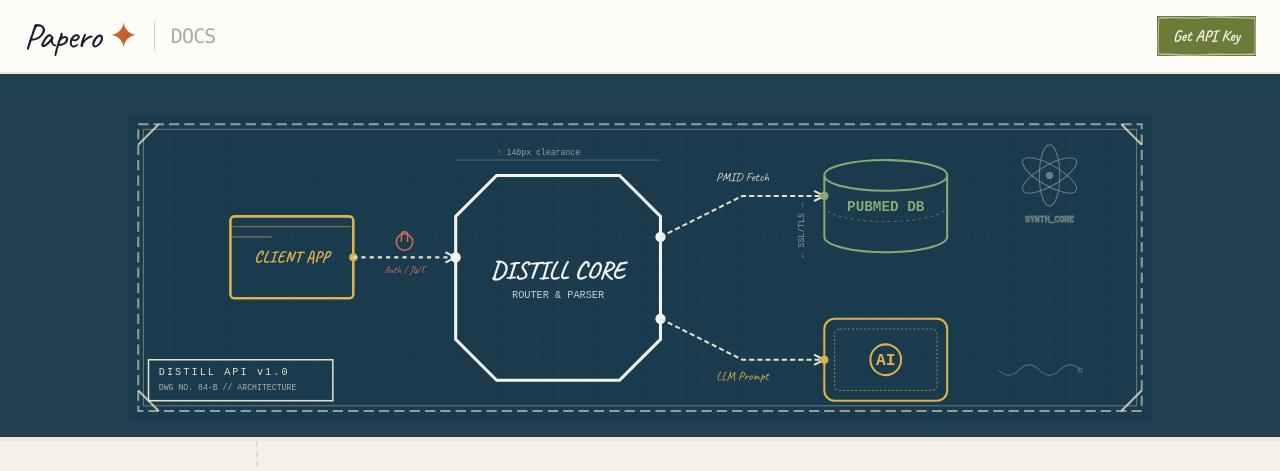
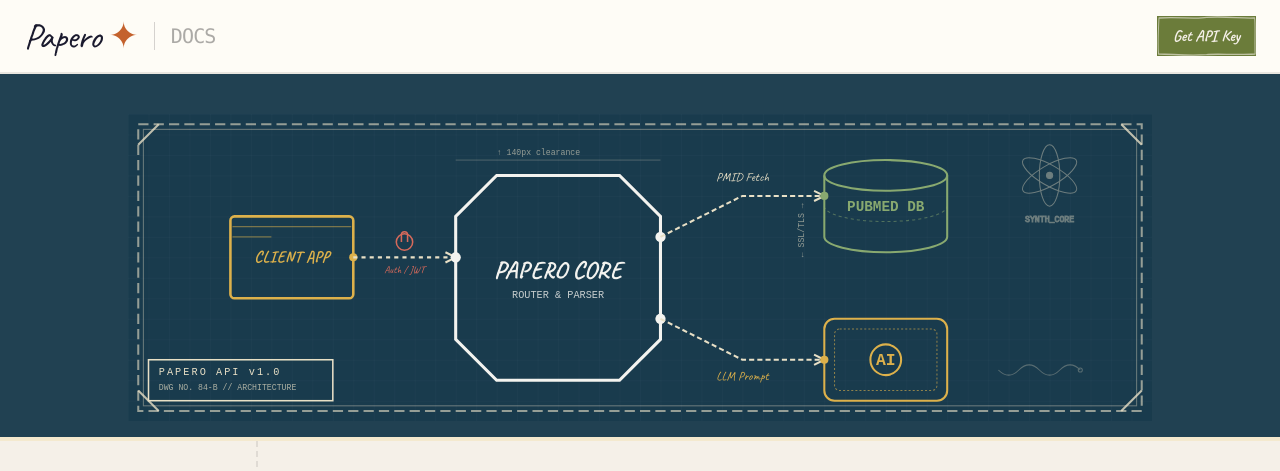
Before and after one commit to develper21/openpool_project, a Next.js app: page /docs in a window 1280 px wide. Shown: the top 471 px of the page. Built offline with nearby package versions, Linux system fonts and the light colour scheme.

Commit message:
Update BlueprintIllustration component for improved display

```diff
--- a/src/components/illustrations/BlueprintIllustration.tsx
+++ b/src/components/illustrations/BlueprintIllustration.tsx
@@ -26,7 +26,7 @@
 
       {/* Title Box */}
       <rect x="20" y="240" width="180" height="40" fill="none" stroke="#F4E9CD" strokeWidth="1.5" />
-      <text x="30" y="255" fill="#F4E9CD" fontSize="10" fontFamily="monospace" letterSpacing="2">DISTILL API v1.0</text>
+      <text x="30" y="255" fill="#F4E9CD" fontSize="10" fontFamily="monospace" letterSpacing="2">PAPERO API v1.0</text>
       <text x="30" y="270" fill="#F4E9CD" fontSize="8" fontFamily="monospace" opacity="0.7">DWG NO. 84-B // ARCHITECTURE</text>
 
       {/* --- SCHEMATIC DIAGRAM --- */}
@@ -50,11 +50,11 @@
         <text x="50" y="15" fill="#E26D5C" fontSize="10" fontFamily="Caveat, cursive" textAnchor="middle">Auth / JWT</text>
       </g>
 
-      {/* 2. DISTILL Core Box */}
+      {/* 2. PAPERO Core Box */}
       <g transform="translate(320, 60)">
         {/* Main brain module */}
         <polygon points="40,0 160,0 200,40 200,160 160,200 40,200 0,160 0,40" fill="none" stroke="#FFFdf8" strokeWidth="3" />
-        <text x="100" y="100" fill="#FFFdf8" fontSize="24" fontFamily="Caveat, cursive" textAnchor="middle" fontWeight="bold">DISTILL CORE</text>
+        <text x="100" y="100" fill="#FFFdf8" fontSize="24" fontFamily="Caveat, cursive" textAnchor="middle" fontWeight="bold">PAPERO CORE</text>
         <text x="100" y="120" fill="#FFFdf8" fontSize="10" fontFamily="monospace" opacity="0.8" textAnchor="middle">ROUTER & PARSER</text>
 
         {/* Nodes on the core */}
```
